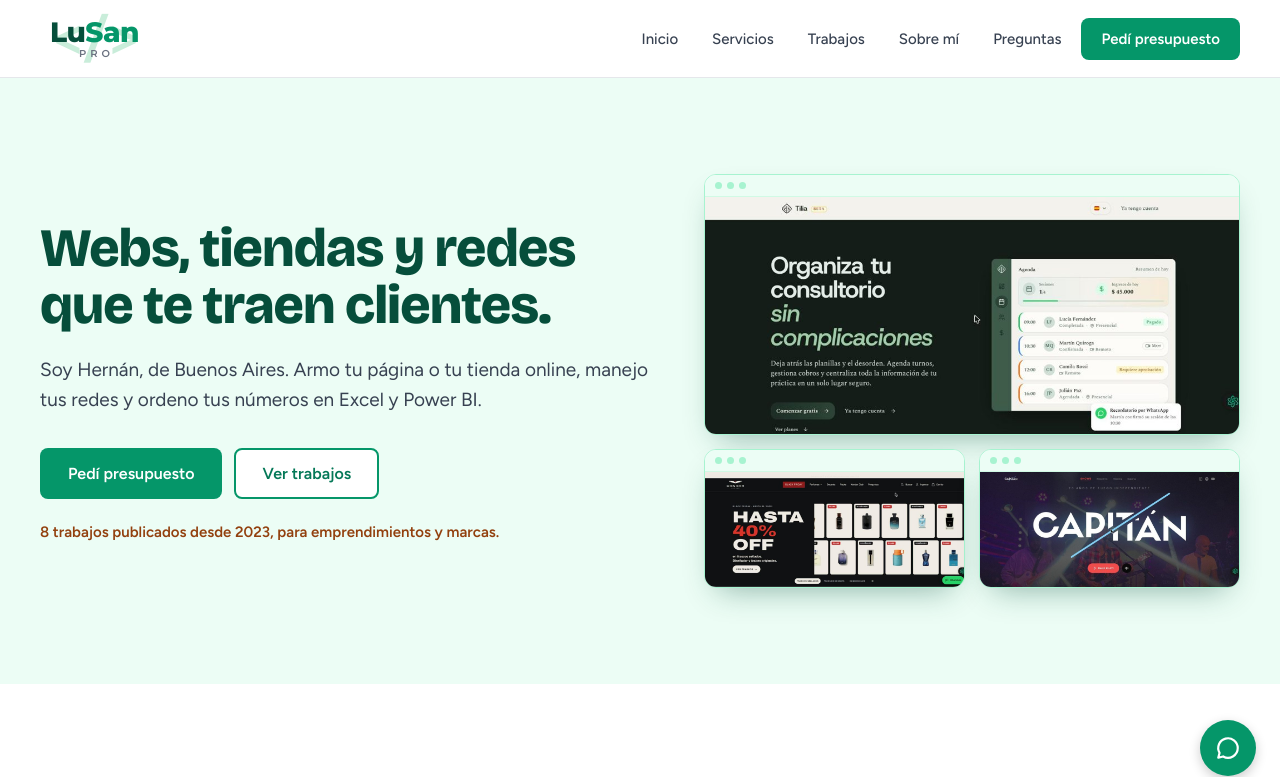
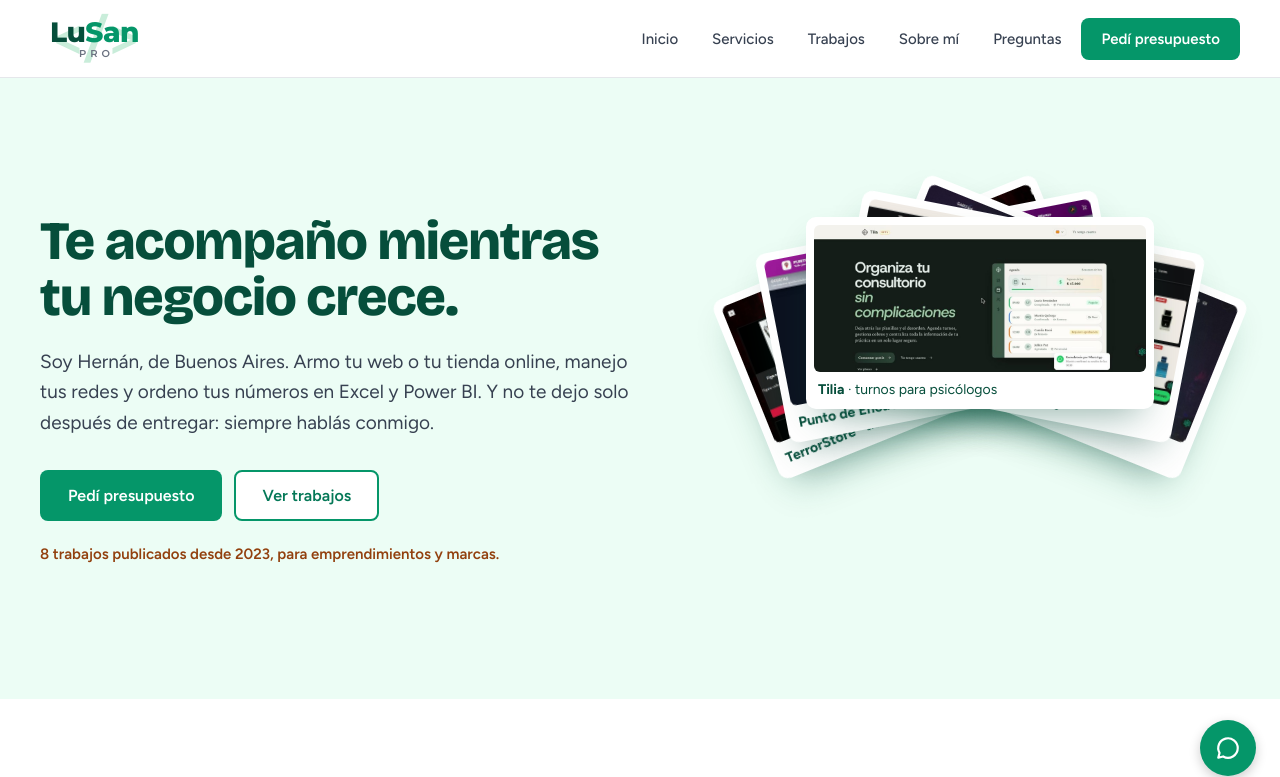
Before and after one commit to hernanarana/hernanarana.github.io, a plain HTML site: page index.html in a window 1280 px wide. Shown: the top 777 px of the page. Drawn offline with nearby package versions, Linux system fonts and the light colour scheme.

Commit message:
Portada: abanico de trabajos y nuevo título
Co-Authored-By: Claude Opus 5.5 <noreply@anthropic.com>
Claude-Session: https://claude.ai/code/session_011ap16pK2TGjALhM9JLdG3v

```diff
--- a/index.html
+++ b/index.html
@@ -90,6 +90,14 @@ a:focus-visible,button:focus-visible,summary:focus-visible{outline:3px solid #f5
 @keyframes lsRise{from{opacity:0;transform:translateY(48px)}to{opacity:1;transform:none}}
 @supports (animation-timeline: view()){.ls-rev{animation:lsRise linear both;animation-timeline:view();animation-range:entry 0% entry 40%}}
 @media (prefers-reduced-motion: reduce){.ls-type,.ls-rev{animation:none!important}}
+.ls-fan{position:relative;aspect-ratio:10/8;--k:1}
+.ls-fcard{position:absolute;left:19%;top:10%;width:62%;background:#fff;padding:8px 8px 0;border-radius:10px;box-shadow:0 18px 36px -14px rgba(6,78,59,.45);text-decoration:none;color:#064e3b;transform-origin:50% 150%;transform:rotate(calc(var(--r) * var(--k)));transition:transform .35s cubic-bezier(.2,.8,.2,1);animation:lsFan .9s cubic-bezier(.2,.8,.2,1) both}
+.ls-fcard img{display:block;width:100%;aspect-ratio:960/426;object-fit:cover;object-position:top center;border-radius:6px}
+.ls-fcard span{display:block;padding:9px 4px 11px;font-size:14px;white-space:nowrap;overflow:hidden;text-overflow:ellipsis}
+.ls-fcard:hover,.ls-fcard:focus-visible{transform:rotate(calc(var(--r) * var(--k))) translateY(-14px);z-index:6}
+@keyframes lsFan{from{transform:rotate(0deg);opacity:0}to{transform:rotate(calc(var(--r) * var(--k)));opacity:1}}
+@media (max-width:760px){.ls-fan{--k:.55;flex-basis:100%!important;margin-top:24px;aspect-ratio:10/6}.ls-fcard{left:14%;width:72%}.ls-fcard span{font-size:13px}}
+@media (prefers-reduced-motion: reduce){.ls-fcard{animation:none!important;transition:none}}
 </style>
 
 </head>
@@ -123,21 +131,23 @@ a:focus-visible,button:focus-visible,summary:focus-visible{outline:3px solid #f5
 </nav>
 </header>
 
-<section id="inicio" class="ls-sec" style="background: #ecfdf5; padding: 96px 24px">
+<section id="inicio" class="ls-sec" style="background: #ecfdf5; padding: 96px 24px; overflow: hidden">
 <div style="max-width: 1200px; margin: 0 auto; display: flex; flex-wrap: wrap; align-items: center; gap: 48px">
 <div style="flex: 1 1 520px; min-width: 0">
-<h1 class="ls-h1" style="font-family: 'Bricolage Grotesque', sans-serif; font-weight: 800; font-size: 54px; line-height: 1.05; letter-spacing: -1px; margin: 0 0 20px; color: #064e3b">Webs, tiendas y redes que te traen clientes.</h1>
-<p class="ls-lead" style="margin: 0 0 32px; font-size: 19px; line-height: 1.6; color: #374151; max-width: 34em">Soy Hernán, de Buenos Aires. Armo tu página o tu tienda online, manejo tus redes y ordeno tus números en Excel y Power BI.</p>
+<h1 class="ls-h1" style="font-family: 'Bricolage Grotesque', sans-serif; font-weight: 800; font-size: 54px; line-height: 1.05; letter-spacing: -1px; margin: 0 0 20px; color: #064e3b">Te acompaño mientras tu negocio crece.</h1>
+<p class="ls-lead" style="margin: 0 0 32px; font-size: 19px; line-height: 1.6; color: #374151; max-width: 34em">Soy Hernán, de Buenos Aires. Armo tu web o tu tienda online, manejo tus redes y ordeno tus números en Excel y Power BI. Y no te dejo solo después de entregar: siempre hablás conmigo.</p>
 <div style="display: flex; flex-wrap: wrap; gap: 12px">
 <a href="#contacto" class="ls-btn" style="text-decoration: none; background: #059669; color: #ffffff; padding: 16px 28px; border-radius: 8px; font-weight: 600; font-size: 16px">Pedí presupuesto</a>
 <a href="#proyectos" class="ls-btn2" style="text-decoration: none; background: #ffffff; color: #047857; border: 2px solid #059669; padding: 14px 26px; border-radius: 8px; font-weight: 600; font-size: 16px">Ver trabajos</a>
 </div>
 <p style="margin: 24px 0 0; font-size: 15px; color: #92400e; font-weight: 600">8 trabajos publicados desde 2023, para emprendimientos y marcas.</p>
 </div>
-<div style="flex: 1 1 440px; min-width: 0; display: grid; grid-template-columns: 1fr 1fr; gap: 14px">
-<a href="https://www.somostilia.com/" target="_blank" rel="noopener" class="ls-shot ls-in" style="grid-column: 1 / -1; --fy: 18px; animation-delay: .15s" aria-label="Ver el sitio de Tilia"><span class="ls-bar" aria-hidden="true"><i></i><i></i><i></i></span><img src="img/tilia.jpg" alt="Sitio de Tilia, plataforma para psicólogos"></a>
-<a href="https://kondorparfums.com/" target="_blank" rel="noopener" class="ls-shot ls-in" style="--fy: 18px; animation-delay: .3s" aria-label="Ver la tienda de Kondor Parfums"><span class="ls-bar" aria-hidden="true"><i></i><i></i><i></i></span><img src="img/kondor.jpg" alt="Tienda online de Kondor Parfums"></a>
-<a href="https://capitan-web.vercel.app/" target="_blank" rel="noopener" class="ls-shot ls-in" style="--fy: 18px; animation-delay: .45s" aria-label="Ver la web de Capitán"><span class="ls-bar" aria-hidden="true"><i></i><i></i><i></i></span><img src="img/capitan.jpg" alt="Web de la banda Capitán"></a>
+<div class="ls-fan" style="flex: 1 1 440px; min-width: 0">
+<a href="https://hernanarana.github.io/terrorstore/" target="_blank" rel="noopener" class="ls-fcard" style="--r: -22deg; animation-delay: 0.10s" aria-label="Ver TerrorStore"><img src="img/terrorstore.jpg" alt="TerrorStore, tienda temática"><span><b>TerrorStore</b> · tienda temática</span></a>
+<a href="https://punto-de-encuentro.vercel.app" target="_blank" rel="noopener" class="ls-fcard" style="--r: -11deg; animation-delay: 0.18s" aria-label="Ver Punto de Encuentro"><img src="img/punto.jpg" alt="Punto de Encuentro, pedidos por WhatsApp"><span><b>Punto de Encuentro</b> · pedidos por WhatsApp</span></a>
+<a href="https://capitan-web.vercel.app/" target="_blank" rel="noopener" class="ls-fcard" style="--r: 22deg; animation-delay: 0.26s" aria-label="Ver Capitán"><img src="img/capitan.jpg" alt="Capitán, banda de rock"><span><b>Capitán</b> · banda de rock</span></a>
+<a href="https://kondorparfums.com/" target="_blank" rel="noopener" class="ls-fcard" style="--r: 11deg; animation-delay: 0.34s" aria-label="Ver Kondor Parfums"><img src="img/kondor.jpg" alt="Kondor Parfums, tienda en Shopify"><span><b>Kondor Parfums</b> · tienda en Shopify</span></a>
+<a href="https://www.somostilia.com/" target="_blank" rel="noopener" class="ls-fcard" style="--r: 0deg; animation-delay: 0.42s" aria-label="Ver Tilia"><img src="img/tilia.jpg" alt="Tilia, turnos para psicólogos"><span><b>Tilia</b> · turnos para psicólogos</span></a>
 </div>
 </div>
 </section>
```
